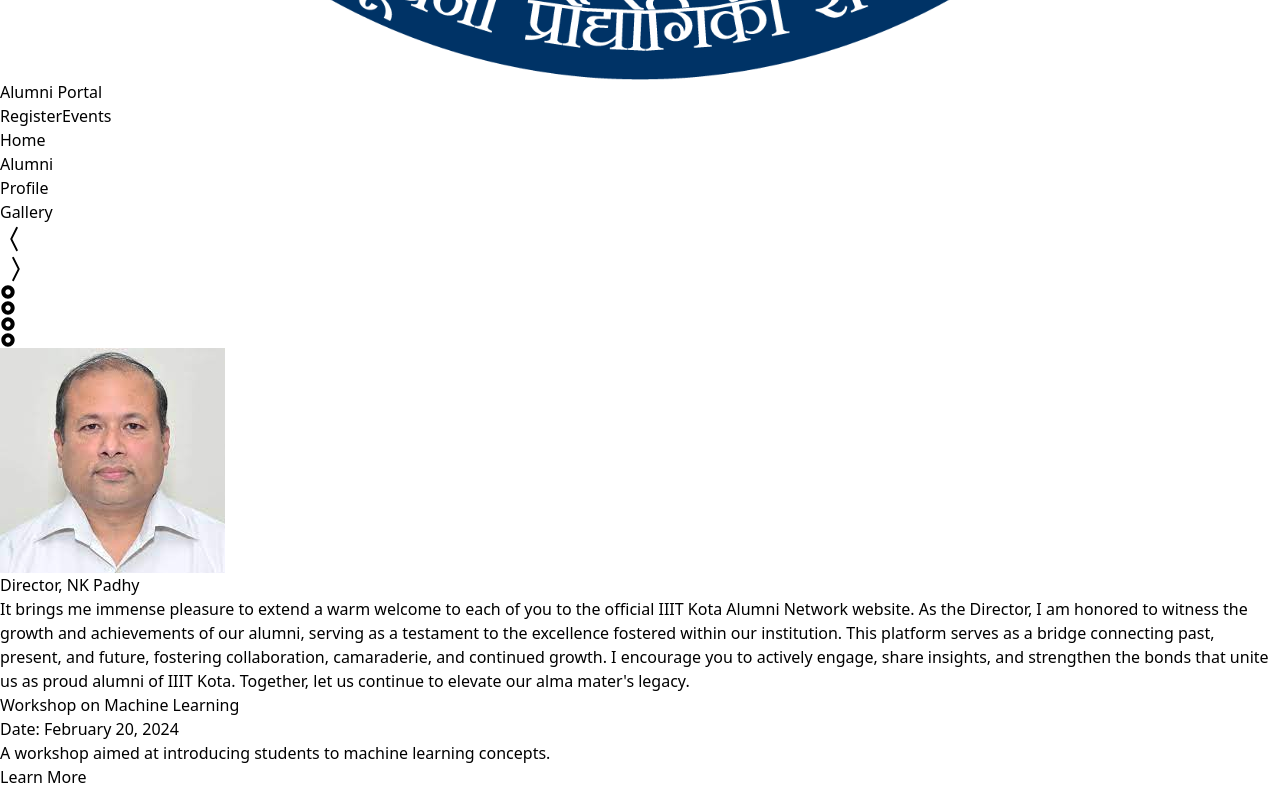
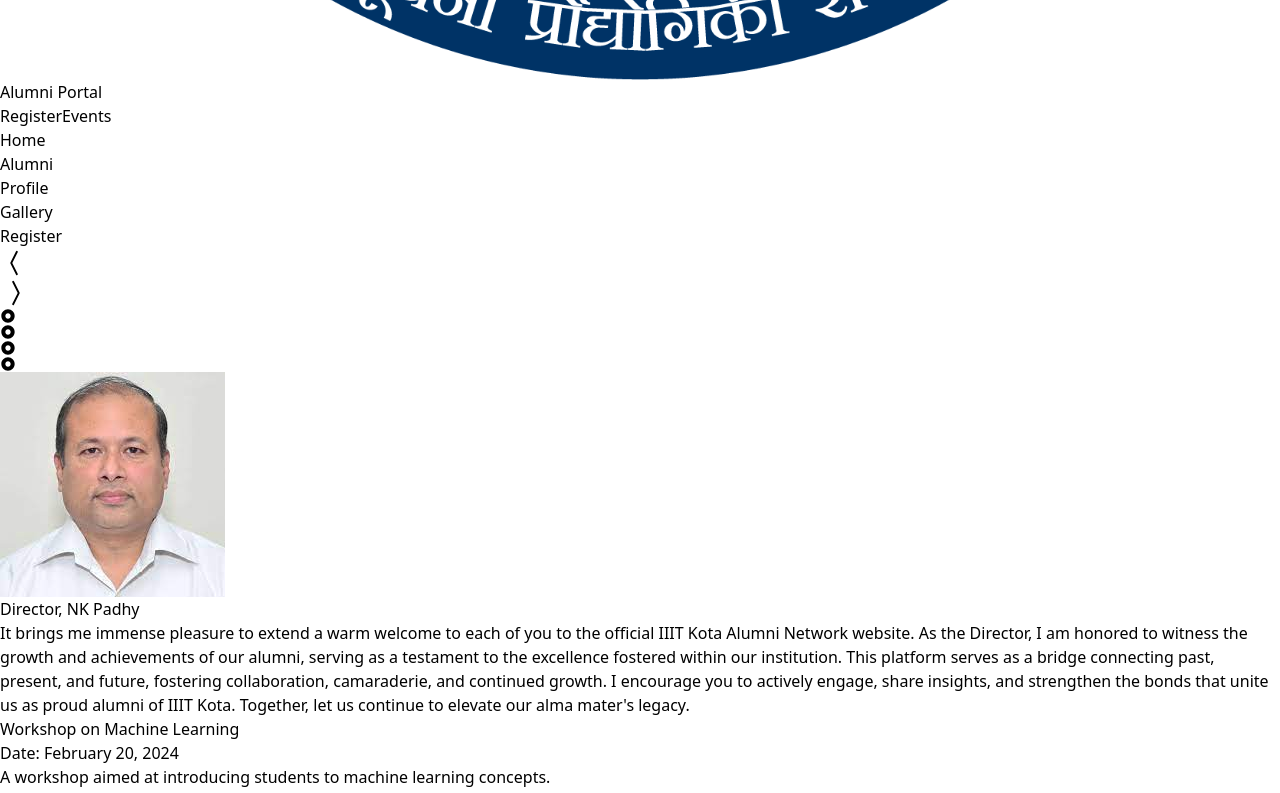
Before and after one commit to HTC2-0/Alumni-Portal, a React (Vite) app in the folder client/: page / in a window 1280 px wide. Shown: the part 1200-1993 px from the top of the page. Built offline with nearby package versions, Linux system fonts and the light colour scheme; a web font is replaced by a local one.

Commit message:
UI changes and Navbar improvement

```diff
--- a/client/src/Components/HomeInfo.jsx
+++ b/client/src/Components/HomeInfo.jsx
@@ -5,7 +5,7 @@ const HomeInfo = () => {
   return (
     <div className="w-full h-[40rem] p-5 flex justify-center items-center max-md:flex-col">
       <div className="w-[50%] h-full max-md:w-full max-md:h-[40%] flex flex-col gap-5 items-center justify-center">
-      <img src={Director} className="h-96 w-96 max-md:h-40 max-md:w-40 rounded-full mx-auto" />
+      <img src={Director} className="h-96 w-96 max-md:h-40 max-md:w-40 rounded-full mx-auto shadow-lg" />
       <h2 className="text-lg text-gray-900 font-semibold tracking-wider">Director, NK Padhy</h2>
       </div>
       <div className="w-[50%] h-[80%] max-md:w-full max-md:h-[60%]  flex justify-center items-center bg-gray-100 rounded-xl shadow-xl">
--- a/client/src/Components/Navbar.jsx
+++ b/client/src/Components/Navbar.jsx
@@ -1,15 +1,14 @@
-import { Link } from "react-router-dom";
+import { Link, useLocation } from "react-router-dom";
 import College from "../assets/Collge.png";
 
 const Navbar = () => {
+  const location = useLocation();
+
   return (
     <>
-      <nav className="bg-white fixed w-full z-20 top-0 start-0 border-b  border-gray-200">
+      <nav className="bg-white fixed w-full z-20 top-0 start-0 border-b border-gray-200">
         <div className="max-w-screen-xl flex flex-wrap items-center justify-between mx-auto p-4">
-          <Link
-            to="/"
-            className="flex items-center space-x-3 rtl:space-x-reverse"
-          >
+          <Link to="/" className="flex items-center space-x-3 rtl:space-x-reverse">
             <img src={College} className="h-16 " alt="Flowbite Logo" />
             <span className="self-center text-lg font-bold uppercase tracking-wider">
               Alumni Portal
@@ -18,7 +17,7 @@ const Navbar = () => {
           <div className="flex md:order-2 space-x-3 md:space-x-0 rtl:space-x-reverse">
             <button
               type="button"
-              className="text-white bg-blue-700 text-xl hover:bg-blue-800 focus:ring-4 focus:outline-none focus:ring-blue-300 font-medium rounded-lg  px-4 py-2 text-center"
+              className="text-white bg-blue-700 text-xl hover:bg-blue-800 focus:ring-4 focus:outline-none focus:ring-blue-300 font-medium rounded-lg px-4 py-2 text-center hidden md:block"
             >
               <Link to="/register">Register</Link>
             </button>
@@ -33,14 +32,14 @@ const Navbar = () => {
             </button>
           </div>
           <div
-            className="items-center justify-between hidden w-full md:flex md:w-auto md:order-1"
+            className="items-center justify-between w-full md:flex md:w-auto md:order-1"
             id="navbar-sticky"
           >
-            <ul className="flex flex-col p-4 md:p-0 mt-4 font-medium border border-gray-100 rounded-lg bg-gray-50 md:space-x-8 rtl:space-x-reverse md:flex-row md:mt-0 md:border-0 md:bg-white">
+            <ul className="flex flex-col md:flex-row md:items-center p-4 md:p-0 mt-4 md:mt-0 font-medium border border-gray-100 rounded-lg bg-gray-50 md:space-x-8 rtl:space-x-reverse md:border-0 md:bg-white">
               <li>
                 <Link
                   to="/"
-                  className="block py-2 px-3 text-xl text-gray-700 bg-blue-700 rounded md:bg-transparent md:text-blue-700 md:p-0"
+                  className={`block py-2 px-3 text-xl rounded md:bg-transparent md:p-0 ${location.pathname === '/' ? 'text-blue-700' : 'text-gray-700'}`}
                 >
                   Home
                 </Link>
@@ -48,15 +47,15 @@ const Navbar = () => {
               <li>
                 <Link
                   to="/alumni"
-                  className="block py-2 px-3 text-xl text-gray-900 rounded hover:bg-gray-100 md:hover:bg-transparent md:hover:text-blue-700 md:p-0"
+                  className={`block py-2 px-3 text-xl rounded md:bg-transparent md:p-0 ${location.pathname === '/alumni' ? 'text-blue-700' : 'text-gray-700'}`}
                 >
-                  <Link to="/alumni">Alumni</Link>
+                  Alumni
                 </Link>
               </li>
               <li>
                 <Link
                   to="/profile"
-                  className="block py-2 px-3 text-xl text-gray-900 rounded hover:bg-gray-100 md:hover:bg-transparent md:hover:text-blue-700 md:p-0 "
+                  className={`block py-2 px-3 text-xl rounded md:bg-transparent md:p-0 ${location.pathname === '/profile' ? 'text-blue-700' : 'text-gray-700'}`}
                 >
                   Profile
                 </Link>
@@ -64,9 +63,17 @@ const Navbar = () => {
               <li>
                 <Link
                   to="/gallery"
-                  className="block py-2 px-3 text-xl text-gray-900 rounded hover:bg-gray-100 md:hover:bg-transparent md:hover:text-blue-700 md:p-0"
+                  className={`block py-2 px-3 text-xl rounded md:bg-transparent md:p-0 ${location.pathname === '/gallery' ? 'text-blue-700' : 'text-gray-700'}`}
                 >
                   Gallery
+                </Link>
+              </li>
+              <li className="ml-auto md:hidden">
+                <Link
+                  to="/register"
+                  className="block py-2 px-3 text-xl text-white bg-blue-700 hover:bg-blue-800 rounded-lg font-medium"
+                >
+                  Register
                 </Link>
               </li>
             </ul>
```
